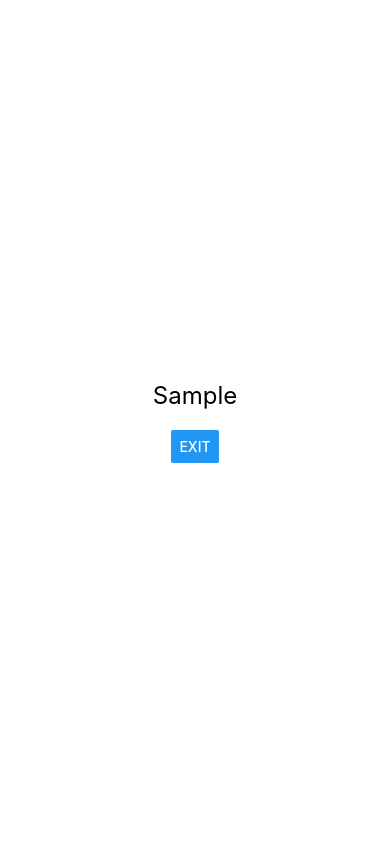
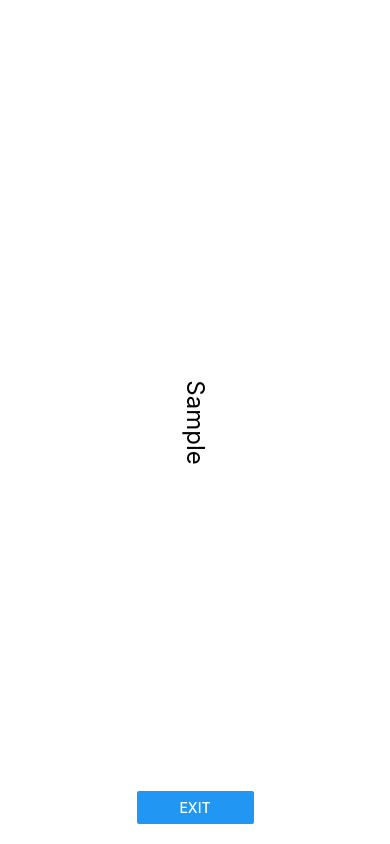
Before and after one commit to jarrensj/party-mobile-app, a React Native app: screen / in a window 390 px wide. Both pictures are taken after typing "Sample" into the empty fields and a click on the button "SUBMIT". Built offline with nearby package versions, Linux system fonts and the light colour scheme.

Commit message:
display output in landscape format

```diff
--- a/App.tsx
+++ b/App.tsx
@@ -1,13 +1,10 @@
 import React, { useState } from 'react';
 import {
   SafeAreaView,
-  ScrollView,
-  StatusBar,
   StyleSheet,
   Text,
   TextInput,
   Button,
-  useColorScheme,
   View,
 } from 'react-native';
 
@@ -28,7 +25,9 @@ function App(): React.JSX.Element {
       {displayText ? (
         <View style={styles.fullScreen}>
           <Text style={styles.fullScreenText}>{displayText}</Text>
-          <Button title="Exit" onPress={handleExit} />
+          <View style={styles.exitButtonContainer}>
+            <Button title="Exit" onPress={handleExit} />
+          </View>
         </View>
       ) : (
         <View>
@@ -65,7 +64,14 @@ const styles = StyleSheet.create({
   },
   fullScreenText: {
     fontSize: 24,
-    marginBottom: 20,
+    transform: [{ rotate: '90deg' }],
+    textAlign: 'center',
+  },
+  exitButtonContainer: {
+    position: 'absolute',
+    bottom: 20,
+    alignSelf: 'center',
+    width: '30%',
   },
 });
 
```
